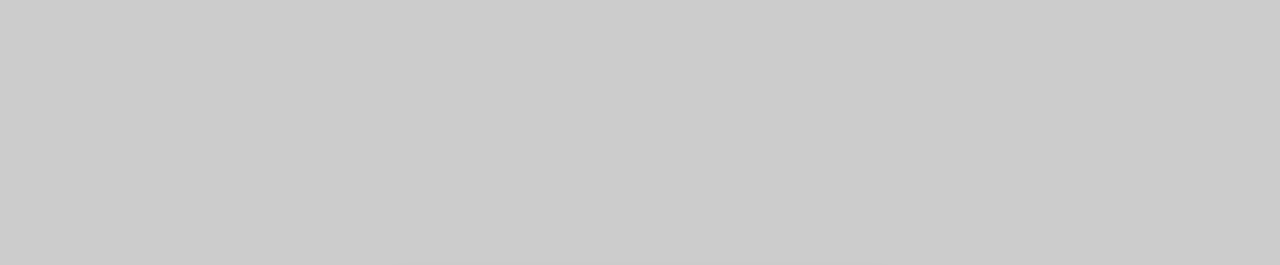
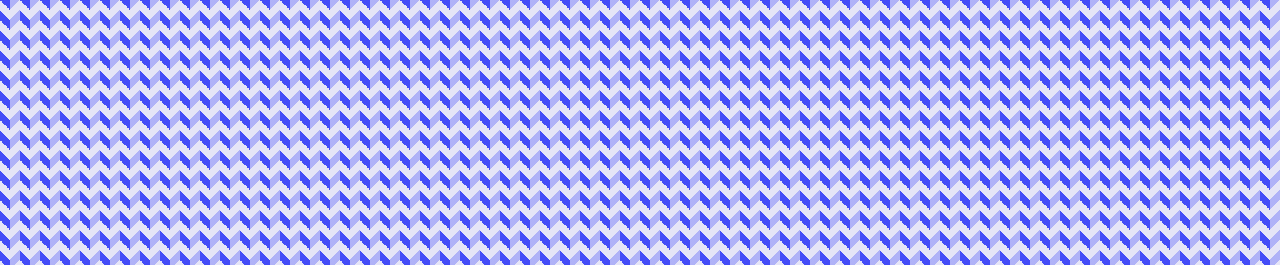
Before and after one commit to ChristianoGonaldo/ChristianoGonaldo.github.io, a plain HTML site: page index.html in a window 1280 px wide. Shown: the top 265 px of the page. Drawn offline with Linux system fonts and the light colour scheme; placeholder pictures from the web are drawn by us.

Commit message:
Update index.html

```diff
--- a/index.html
+++ b/index.html
@@ -14,9 +14,9 @@
             justify-content: center;
             align-items: center;
             height: 100vh;
-            background-image: url('https://via.placeholder.com/1500x1000'); /* Fondo opcional */
-            background-size: cover;
-            background-position: center;
+           background-color: #e5e5f7;
+opacity: 0.8;
+background: linear-gradient(135deg, #444cf755 25%, transparent 25%) -10px 0/ 20px 20px, linear-gradient(225deg, #444cf7 25%, transparent 25%) -10px 0/ 20px 20px, linear-gradient(315deg, #444cf755 25%, transparent 25%) 0px 0/ 20px 20px, linear-gradient(45deg, #444cf7 25%, #e5e5f7 25%) 0px 0/ 20px 20px;
         }
 
         .container {
```
